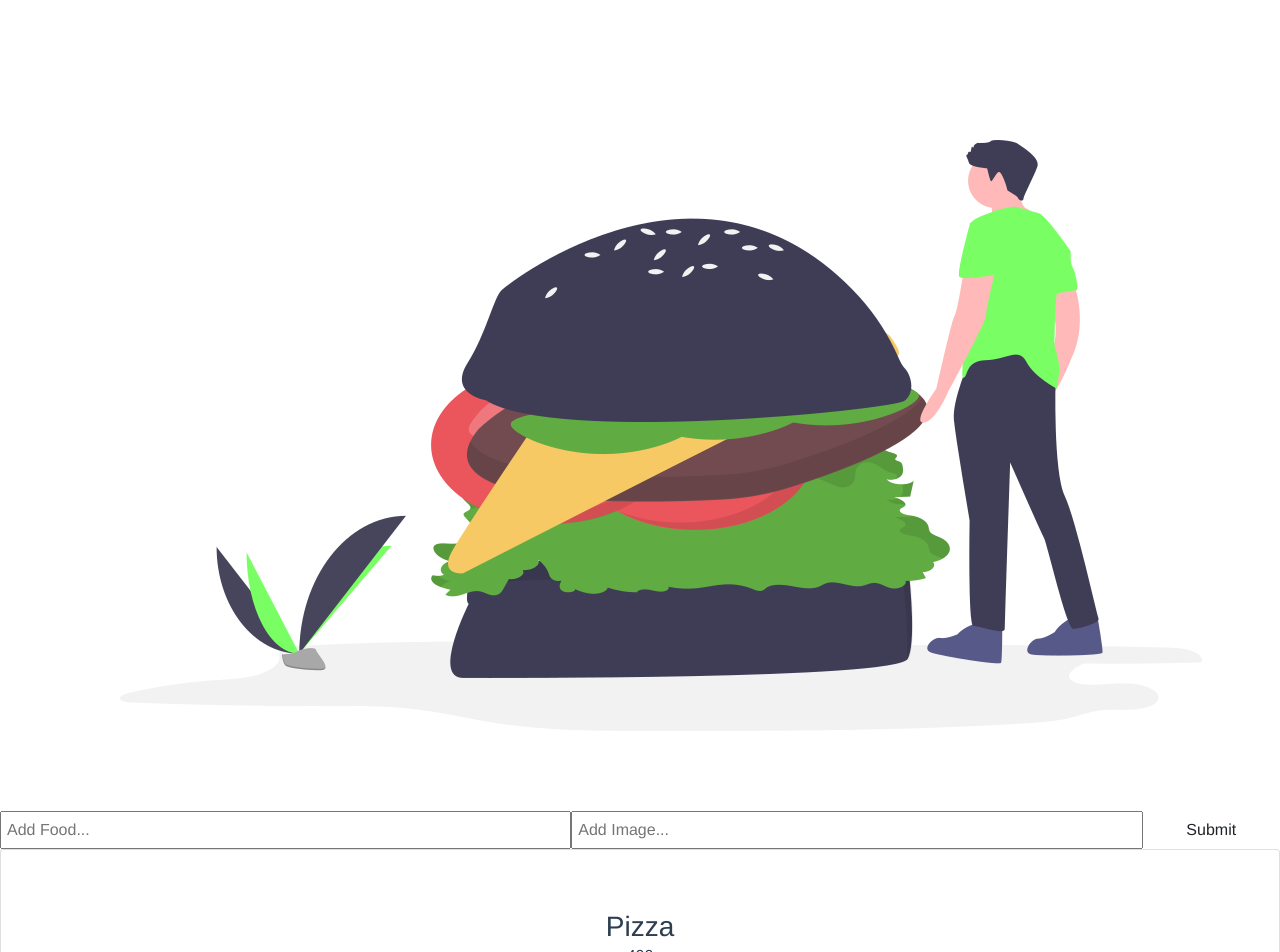
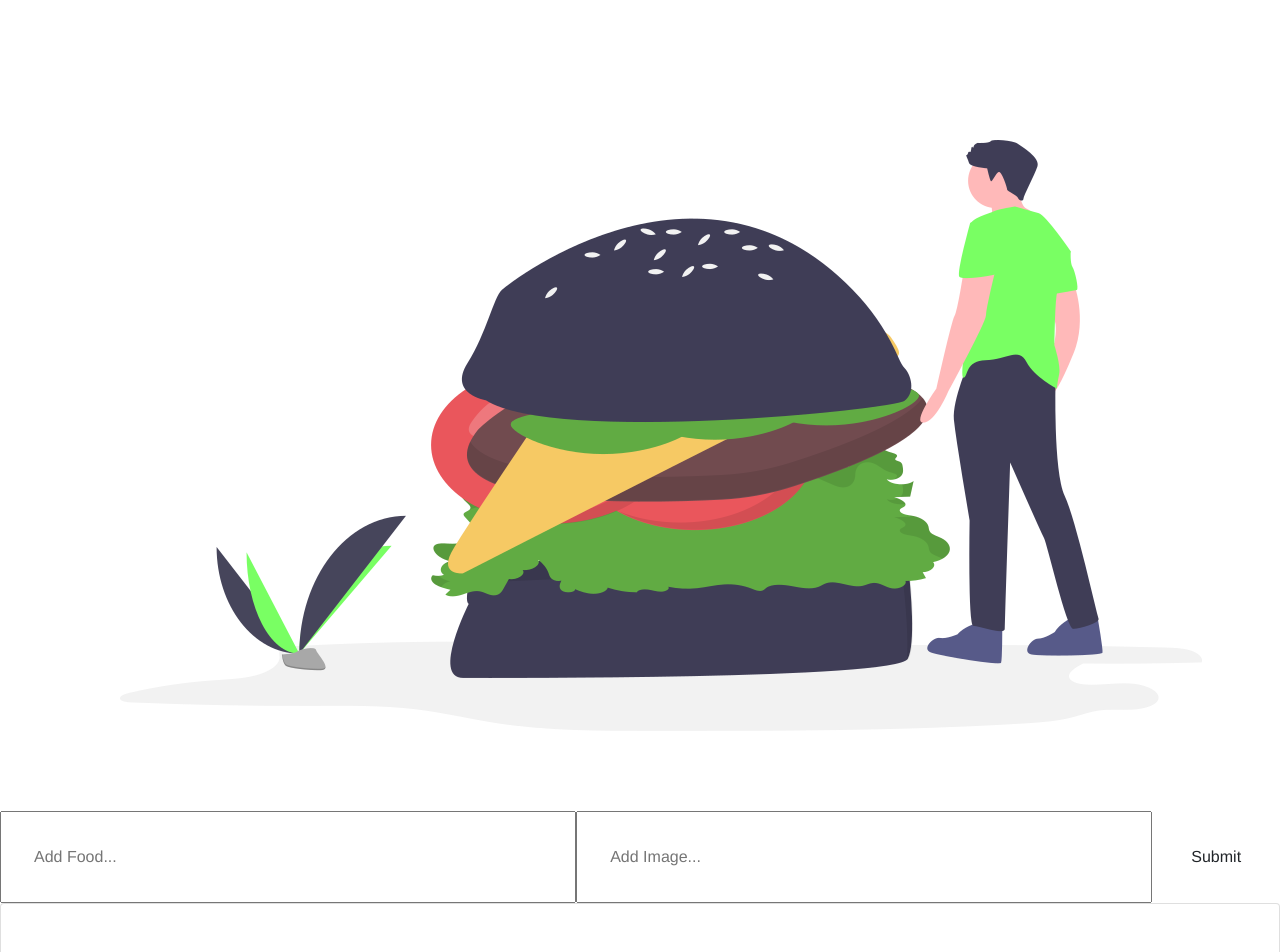
Before and after one commit to chadhindsight/-vue-nutrition, a Vue app: page / in a window 1280 px wide. Shown: the top 952 px of the page. Built offline with nearby package versions, Linux system fonts and the light colour scheme.

Commit message:
Adjust some stylings to be rem instead of fixed values

```diff
--- a/src/components/AddFood.vue
+++ b/src/components/AddFood.vue
@@ -40,7 +40,7 @@ form {
 }
 input[type="text"] {
   flex: 10;
-  padding: 5px;
+  padding: 2rem;
 }
 input[type="submit"] {
   flex: 2;
```
